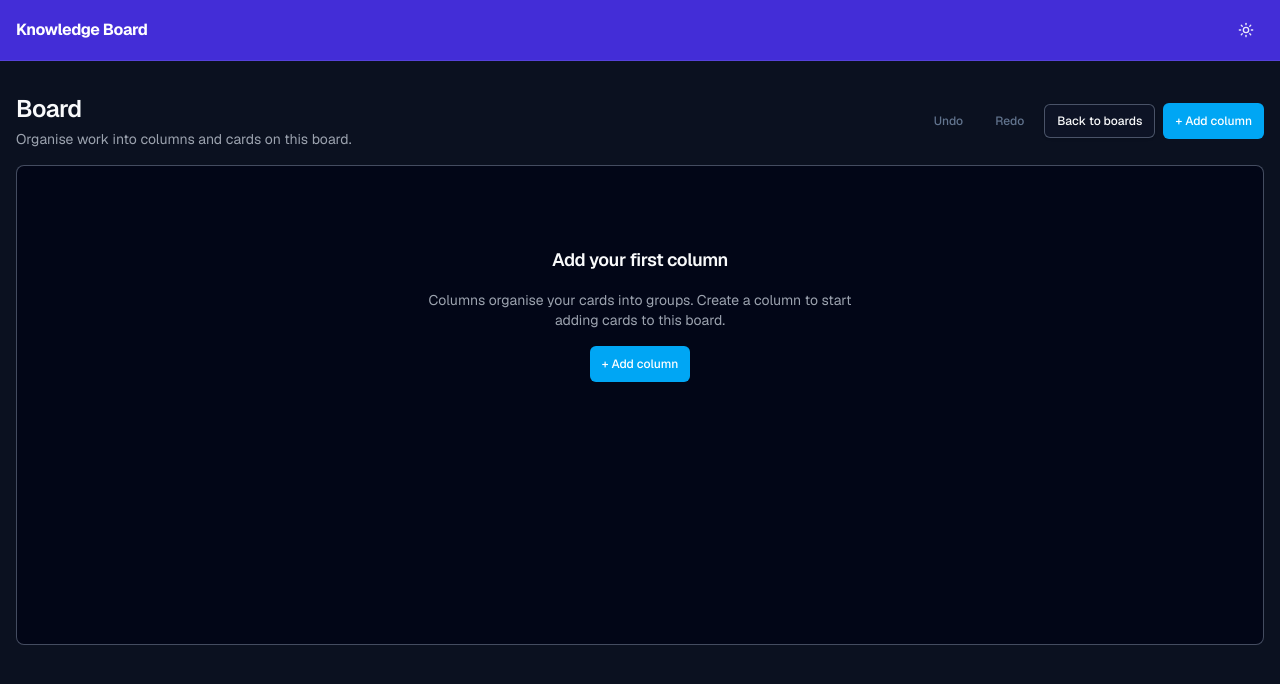
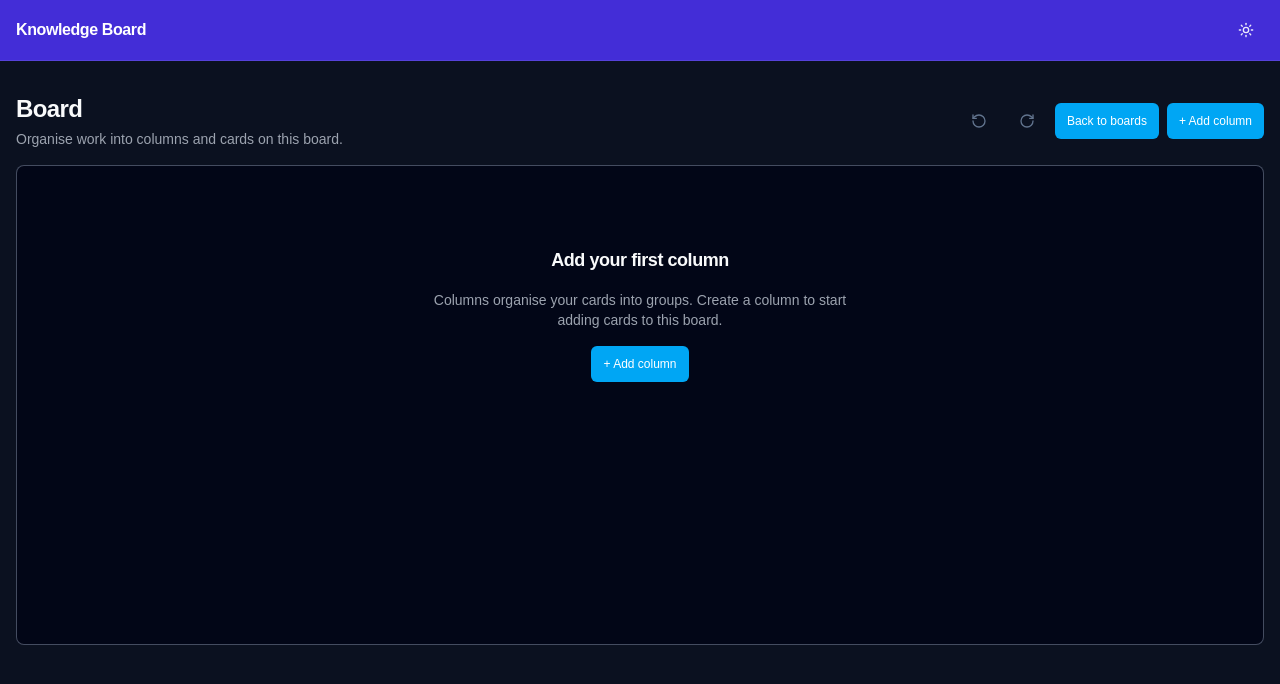
Before and after one commit to tosin2life/Talenvo-task-1, a Next.js app: page /board/1 in a window 1280 px wide. Shown: the top 684 px of the page. Built offline with nearby package versions, Linux system fonts and the light colour scheme; a web font is replaced by a local one.

Commit message:
Feat: designed light and dark mode with icons

```diff
--- a/src/app/globals.css
+++ b/src/app/globals.css
@@ -10,6 +10,17 @@
   --muted-foreground: #9ca3af;
   --nav-bg: #4338ca;
   --nav-border: rgba(255, 255, 255, 0.1);
+  --column-bg: rgba(15, 23, 42, 0.6); /* ~tailwind bg-slate-900/60 */
+  --kanban-card-bg: var(--card);
+  --column-delete-icon: #94a3b8; /* slate-400-ish */
+  --column-delete-hover-bg: rgba(15, 23, 42, 0.2);
+  --column-delete-hover-icon: #0f172a; /* dark text for light-ish hover */
+  --input-bg: rgba(15, 23, 42, 0.6);
+  --due-date-bg: rgba(2, 6, 23, 0.9);
+  --due-date-color: #34d399; /* emerald-400-ish */
+  --due-date-overdue-color: #f87171; /* red-400-ish */
+  --add-card-section-bg: rgba(255, 255, 255, 0.06);
+  --add-card-section-bg-hover: rgba(255, 255, 255, 0.09);
 }
 
 /* Light theme */
@@ -21,6 +32,17 @@
   --muted-foreground: #64748b;
   --nav-bg: #4338ca;
   --nav-border: rgba(255, 255, 255, 0.15);
+  --column-bg: #f5f5f4;
+  --kanban-card-bg: #ffffff;
+  --column-delete-icon: #334155; /* slate-700-ish */
+  --column-delete-hover-bg: #e5e7eb; /* gray-200 */
+  --column-delete-hover-icon: #0f172a;
+  --input-bg: #ffffff;
+  --due-date-bg: #ffffff;
+  --due-date-color: #16a34a; /* green-600-ish */
+  --due-date-overdue-color: #dc2626; /* red-600-ish */
+  --add-card-section-bg: #ffffff;
+  --add-card-section-bg-hover: #f3f4f6;
 }
 
 @theme inline {
@@ -29,7 +51,7 @@
   --color-border: var(--border);
   --color-card: var(--card);
   --color-muted-foreground: var(--muted-foreground);
-  --font-sans: var(--font-geist-sans);
+  --font-sans: var(--font-ovo);
   --font-mono: var(--font-geist-mono);
 }
 
@@ -75,7 +97,7 @@
   background-color: var(--background);
   color: var(--foreground);
   font-family:
-    var(--font-geist-sans),
+    var(--font-ovo),
     system-ui,
     -apple-system,
     BlinkMacSystemFont,
--- a/src/app/layout.tsx
+++ b/src/app/layout.tsx
@@ -1,14 +1,15 @@
 import type { Metadata } from "next";
 import Link from "next/link";
-import { Geist, Geist_Mono } from "next/font/google";
+import { Geist_Mono, Ovo } from "next/font/google";
 import "./globals.css";
 import { StoreHydration } from "@/components/StoreHydration";
 import { ErrorBoundary } from "@/components/ErrorBoundary";
 import { ToastContainer } from "@/components/ui/Toast";
 import { ThemeToggle } from "@/components/ThemeToggle";
 
-const geistSans = Geist({
-  variable: "--font-geist-sans",
+const ovoSans = Ovo({
+  variable: "--font-ovo",
+  weight: ["400"],
   subsets: ["latin"],
 });
 
@@ -31,7 +32,7 @@
   return (
     <html lang="en" suppressHydrationWarning>
       <body
-        className={`${geistSans.variable} ${geistMono.variable} antialiased bg-background text-foreground`}
+        className={`${ovoSans.variable} ${geistMono.variable} antialiased bg-background text-foreground`}
       >
         <script
           suppressHydrationWarning
--- a/src/components/board/BoardCard.tsx
+++ b/src/components/board/BoardCard.tsx
@@ -29,7 +29,7 @@
 
   return (
     <>
-      <article className="group flex flex-col justify-between rounded-lg border border-border bg-card p-4 shadow-sm transition hover:-translate-y-0.5 hover:shadow-md">
+      <article className="group flex flex-col justify-between rounded-lg border border-border bg-card p-4 shadow-sm transition hover:-translate-y-0.5 hover:shadow-md data-[theme=light]:bg-[#f5f5f4] data-[theme=light]:shadow-md">
         <div className="flex items-start justify-between gap-2">
           <Link
             href={`/board/${board.id}`}
@@ -46,7 +46,7 @@
           </Link>
           <button
             type="button"
-            className="ml-2 inline-flex h-8 w-8 flex-shrink-0 items-center justify-center rounded-full text-slate-400 opacity-0 transition hover:bg-slate-800 hover:text-slate-100 focus-visible:opacity-100 focus-visible:outline-none focus-visible:ring-2 focus-visible:ring-sky-500 focus-visible:ring-offset-2 focus-visible:ring-offset-background group-hover:opacity-100"
+            className="ml-2 inline-flex h-8 w-8 flex-shrink-0 items-center justify-center rounded-full text-slate-400 opacity-0 transition hover:bg-slate-800 hover:text-slate-100 focus-visible:opacity-100 focus-visible:outline-none focus-visible:ring-2 focus-visible:ring-sky-500 focus-visible:ring-offset-2 focus-visible:ring-offset-background group-hover:opacity-100 data-[theme=light]:opacity-100 data-[theme=light]:text-slate-700 data-[theme=light]:hover:bg-slate-200 data-[theme=light]:hover:text-slate-900"
             aria-label="Delete board"
             onClick={(e) => {
               e.preventDefault();
--- a/src/components/board/BoardView.tsx
+++ b/src/components/board/BoardView.tsx
@@ -12,6 +12,7 @@
 import { useCardStore } from "@/store/cardStore";
 import { useUndoStore } from "@/store/undoStore";
 import { useToastStore } from "@/store/toastStore";
+import { RotateCcw, RotateCw } from "lucide-react";
 
 interface BoardViewProps {
   boardId: string;
@@ -93,11 +94,11 @@
     <main className="min-h-screen bg-background text-foreground">
       <div className="mx-auto flex max-w-7xl flex-col gap-4 px-4 py-8">
         <header className="flex flex-col gap-2 md:flex-row md:items-center md:justify-between">
-          <div className="space-y-1">
+          <div className="flex-1 min-w-0 space-y-1">
             <h1 className="text-2xl font-semibold tracking-tight">
               {board?.title ?? "Board"}
             </h1>
-            <p className="text-sm text-muted-foreground">
+            <p className="text-sm text-muted-foreground break-words max-w-[820px]">
               {board?.description ||
                 "Organise work into columns and cards on this board."}
             </p>
@@ -110,8 +111,11 @@
               onClick={() => void undo()}
               disabled={!canUndo}
               title="Undo (Ctrl+Z)"
+              aria-label="Undo (Ctrl+Z)"
+              className="px-2"
             >
-              Undo
+              <RotateCcw className="h-4 w-4" aria-hidden="true" />
+              <span className="sr-only">Undo</span>
             </Button>
             <Button
               type="button"
@@ -120,12 +124,15 @@
               onClick={() => void redo()}
               disabled={!canRedo}
               title="Redo (Ctrl+Y)"
+              aria-label="Redo (Ctrl+Y)"
+              className="px-2"
             >
-              Redo
+              <RotateCw className="h-4 w-4" aria-hidden="true" />
+              <span className="sr-only">Redo</span>
             </Button>
             <Link
               href="/"
-              className="inline-flex items-center justify-center gap-2 rounded-md border border-border bg-slate-900/60 px-3 py-2 text-xs font-medium text-foreground shadow-sm transition-colors hover:bg-slate-800 focus-visible:outline-none focus-visible:ring-2 focus-visible:ring-sky-500 focus-visible:ring-offset-2 focus-visible:ring-offset-background"
+              className="inline-flex items-center justify-center gap-2 rounded-md bg-sky-500 px-3 text-xs font-medium text-white transition-colors hover:bg-sky-400 focus-visible:outline-none focus-visible:ring-2 focus-visible:ring-sky-500 disabled:bg-sky-500/40 h-9"
             >
               Back to boards
             </Link>
--- a/src/components/board/BoardViewSkeleton.tsx
+++ b/src/components/board/BoardViewSkeleton.tsx
@@ -13,7 +13,7 @@
             {[1, 2, 3].map((i) => (
               <div
                 key={i}
-                className="flex w-72 flex-shrink-0 flex-col gap-3 rounded-lg border border-border bg-slate-900/60 p-3"
+                className="flex w-72 flex-shrink-0 flex-col gap-3 rounded-lg border border-border bg-[var(--column-bg)] p-3"
               >
                 <Skeleton className="h-4 w-32" />
                 <div className="space-y-2">
--- a/src/components/column/KanbanCard.tsx
+++ b/src/components/column/KanbanCard.tsx
@@ -21,7 +21,7 @@
         : "text-muted-foreground";
 
   return (
-    <article className="space-y-2 rounded-md border border-border bg-card p-3 text-sm shadow-sm">
+    <article className="space-y-2 rounded-md border border-border bg-[var(--kanban-card-bg)] p-3 text-sm text-foreground shadow-md">
       <h3 className="line-clamp-2 font-medium">{card.title}</h3>
 
       {card.tags.length > 0 ? (
@@ -30,9 +30,7 @@
             <Badge key={tag}>{tag}</Badge>
           ))}
           {remaining > 0 ? (
-            <Badge className="bg-slate-800/80 text-xs text-muted-foreground">
-              +{remaining}
-            </Badge>
+            <Badge className="bg-slate-800/80">+{remaining}</Badge>
           ) : null}
         </div>
       ) : null}
--- a/src/components/ui/Badge.tsx
+++ b/src/components/ui/Badge.tsx
@@ -1,11 +1,11 @@
 import * as React from "react";
 
-export interface BadgeProps extends React.HTMLAttributes<HTMLSpanElement> {}
+export type BadgeProps = React.HTMLAttributes<HTMLSpanElement>;
 
 export function Badge({ className, ...props }: BadgeProps) {
   return (
     <span
-      className={`inline-flex items-center rounded-full bg-slate-800 px-2 py-0.5 text-xs font-medium text-slate-100${className ? ` ${className}` : ""}`}
+      className={`inline-flex items-center rounded-full bg-slate-800 px-3 py-1.5 text-xs font-medium leading-none text-slate-50${className ? ` ${className}` : ""}`}
       {...props}
     />
   );
--- a/src/components/ui/Input.tsx
+++ b/src/components/ui/Input.tsx
@@ -8,7 +8,7 @@
       <input
         ref={ref}
         type={type}
-        className={`h-10 w-full rounded-md border border-border bg-slate-900/60 px-3 text-sm text-foreground shadow-sm outline-none placeholder:text-muted-foreground focus-visible:border-sky-500 focus-visible:ring-2 focus-visible:ring-sky-500 focus-visible:ring-offset-2 focus-visible:ring-offset-background disabled:cursor-not-allowed disabled:opacity-60${className ? ` ${className}` : ""}`}
+        className={`h-10 w-full rounded-md border border-border bg-[var(--input-bg)] px-3 text-sm text-foreground shadow-sm outline-none placeholder:text-muted-foreground focus-visible:border-sky-500 focus-visible:ring-2 focus-visible:ring-sky-500 focus-visible:ring-offset-2 focus-visible:ring-offset-background disabled:cursor-not-allowed disabled:opacity-60${className ? ` ${className}` : ""}`}
         {...props}
       />
     );
```
Also changed, not shown: src/components/column/Column.tsx (+5 -5 lines), 1 other file (tests, documents, lock files or other folders).
